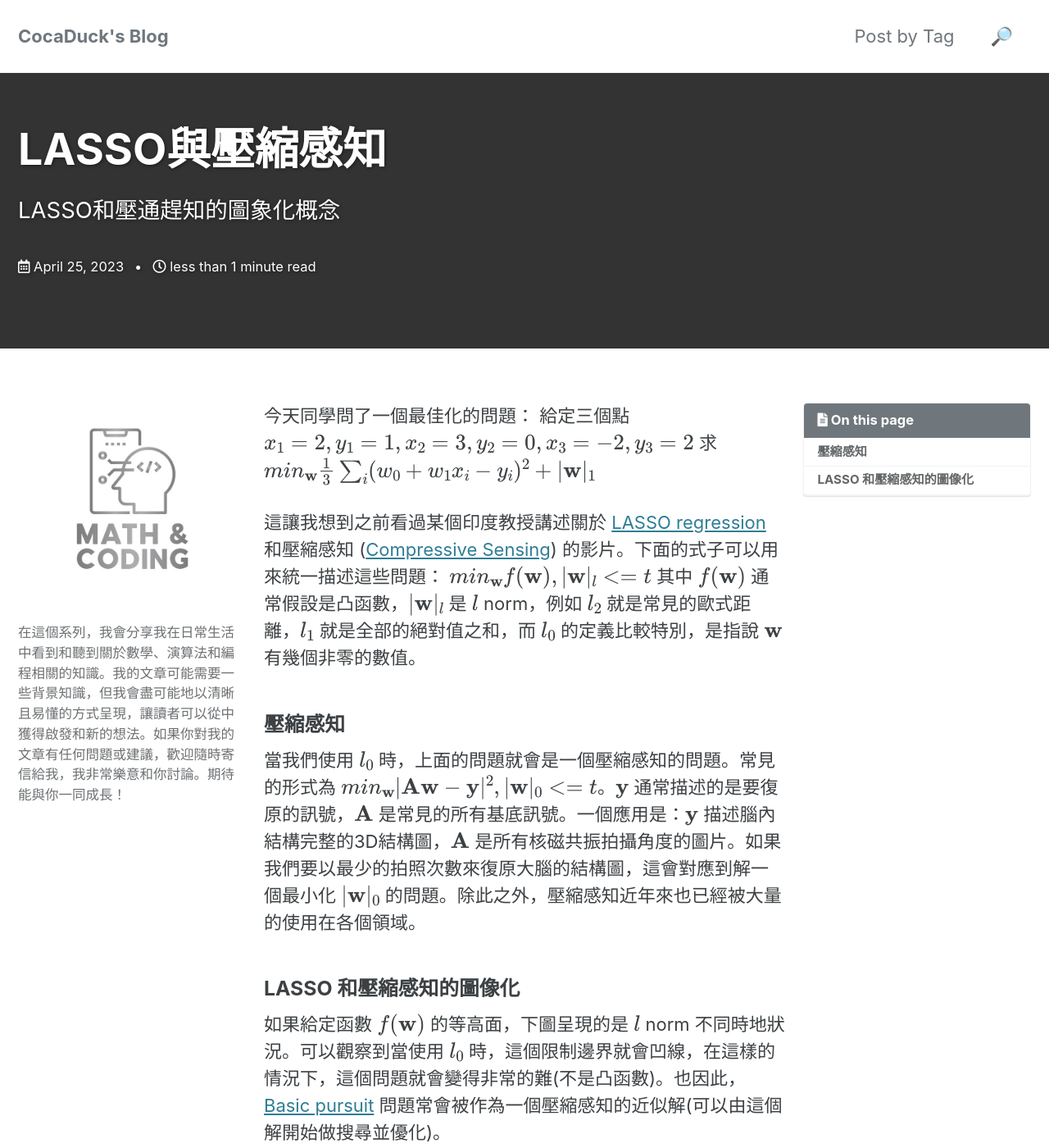
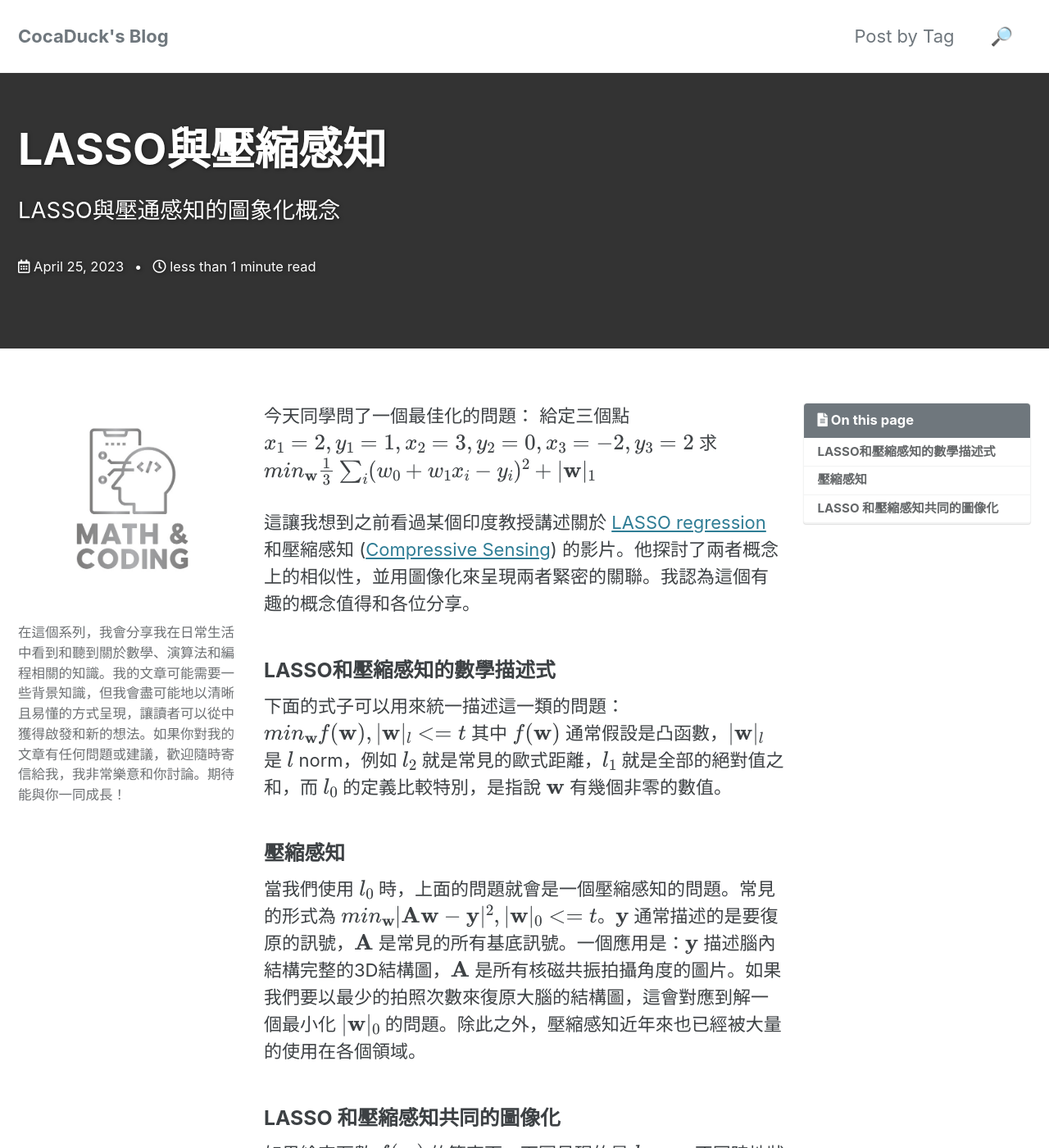
Before and after one commit to cocaduck/cocaduck.github.io, a Jekyll site: the page built from _posts/2023-04-25-math_00.md, in a window 1280 px wide and 1400 px high. Shown: the whole window at 82% size. Built offline with Jekyll 4.4.1, drawn with Linux system fonts in a browser that asks for light colours; cached includes are drawn as plain includes; formulas are drawn with MathJax 3.

Commit message:
update 0638 & typo

```diff
--- a/_posts/2023-04-25-math_00.md
+++ b/_posts/2023-04-25-math_00.md
@@ -13,7 +13,7 @@ show_date: true
 toc: true
 toc_sticky: true
 title: "LASSO與壓縮感知"
-excerpt: "LASSO和壓通趕知的圖象化概念"
+excerpt: "LASSO與壓通感知的圖象化概念"
 categories:
   - 數學與程式
 tags:
@@ -31,14 +31,17 @@ sidebar:
 給定三個點 $x_1=2,y_1=1,x_2=3,y_2=0,x_3=-2,y_3=2$
 求 $min_{\mathbf{w}}\{\frac{1}{3}\sum_i(w_0+w_1x_i-y_i)^2+|\mathbf{w}|_1\}$
 
-這讓我想到之前看過某個印度教授講述關於 [LASSO regression](https://en.wikipedia.org/wiki/Lasso_(statistics)) 和壓縮感知 ([Compressive Sensing](https://en.wikipedia.org/wiki/Compressed_sensing)) 的影片。下面的式子可以用來統一描述這些問題：
+這讓我想到之前看過某個印度教授講述關於 [LASSO regression](https://en.wikipedia.org/wiki/Lasso_(statistics)) 和壓縮感知 ([Compressive Sensing](https://en.wikipedia.org/wiki/Compressed_sensing)) 的影片。他探討了兩者概念上的相似性，並用圖像化來呈現兩者緊密的關聯。我認為這個有趣的概念值得和各位分享。
+
+### LASSO和壓縮感知的數學描述式
+下面的式子可以用來統一描述這一類的問題：
 $min_{\mathbf{w}}\{f(\mathbf{w})\}, |\mathbf{w}|_l<=t$
 其中 $f(\mathbf{w})$ 通常假設是凸函數，$|\mathbf{w}|_l$ 是 $l$ norm，例如 $l_2$ 就是常見的歐式距離，$l_1$ 就是全部的絕對值之和，而 $l_0$ 的定義比較特別，是指說 $\mathbf{w}$ 有幾個非零的數值。
 
 ### 壓縮感知
 當我們使用 $l_0$ 時，上面的問題就會是一個壓縮感知的問題。常見的形式為 $min_{\mathbf{w}}\{|\mathbf{A}\mathbf{w}-\mathbf{y}|^2\}, |\mathbf{w}|_0<=t$。$\mathbf{y}$ 通常描述的是要復原的訊號，$\mathbf{A}$ 是常見的所有基底訊號。一個應用是：$\mathbf{y}$ 描述腦內結構完整的3D結構圖，$\mathbf{A}$ 是所有核磁共振拍攝角度的圖片。如果我們要以最少的拍照次數來復原大腦的結構圖，這會對應到解一個最小化 $|\mathbf{w}|_0$ 的問題。除此之外，壓縮感知近年來也已經被大量的使用在各個領域。
 
-### LASSO 和壓縮感知的圖像化
+### LASSO 和壓縮感知共同的圖像化
 如果給定函數 $f(\mathbf{w})$ 的等高面，下圖呈現的是 $l$ norm 不同時地狀況。可以觀察到當使用 $l_0$ 時，這個限制邊界就會凹線，在這樣的情況下，這個問題就會變得非常的難(不是凸函數)。也因此，[Basic pursuit](https://en.wikipedia.org/wiki/Basis_pursuit) 問題常會被作為一個壓縮感知的近似解(可以由這個解開始做搜尋並優化)。
 
 <img src="/images/post_wireless/lnorm.png" alt="L-norm with objective function contour illustation" width=300>
```
Also changed, not shown: _posts/2023-04-29-ICD_00.md (+1 -1 lines), _posts/2023-05-02-ICD_01.md (+2 -1 lines), _posts/2023-06-23-blog-build_00.md (+2 -1 lines), _posts/2023-06-25-ICD_02.md (+2 -2 lines), _posts/2023-06-28-ICD_03.md (+1 -1 lines).
